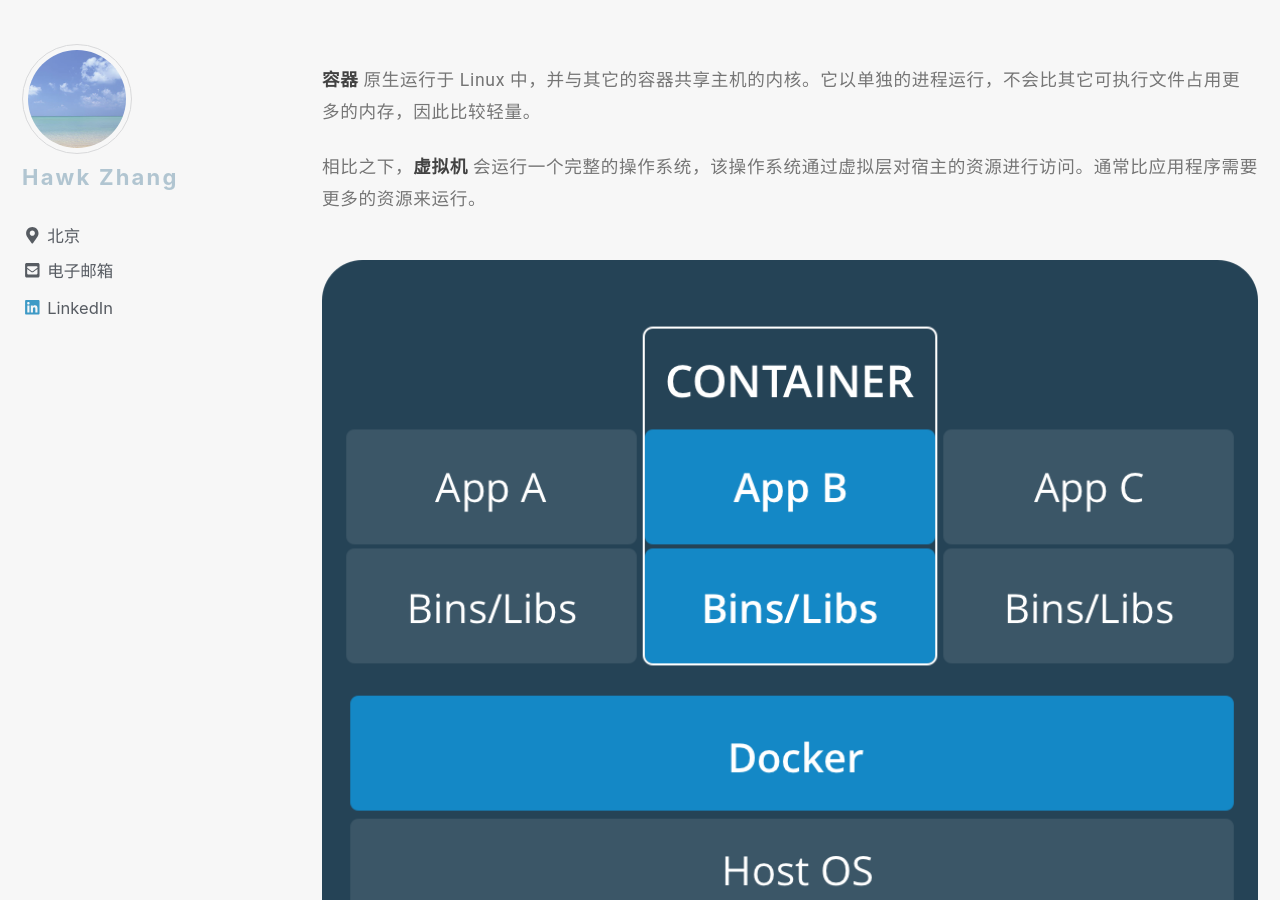
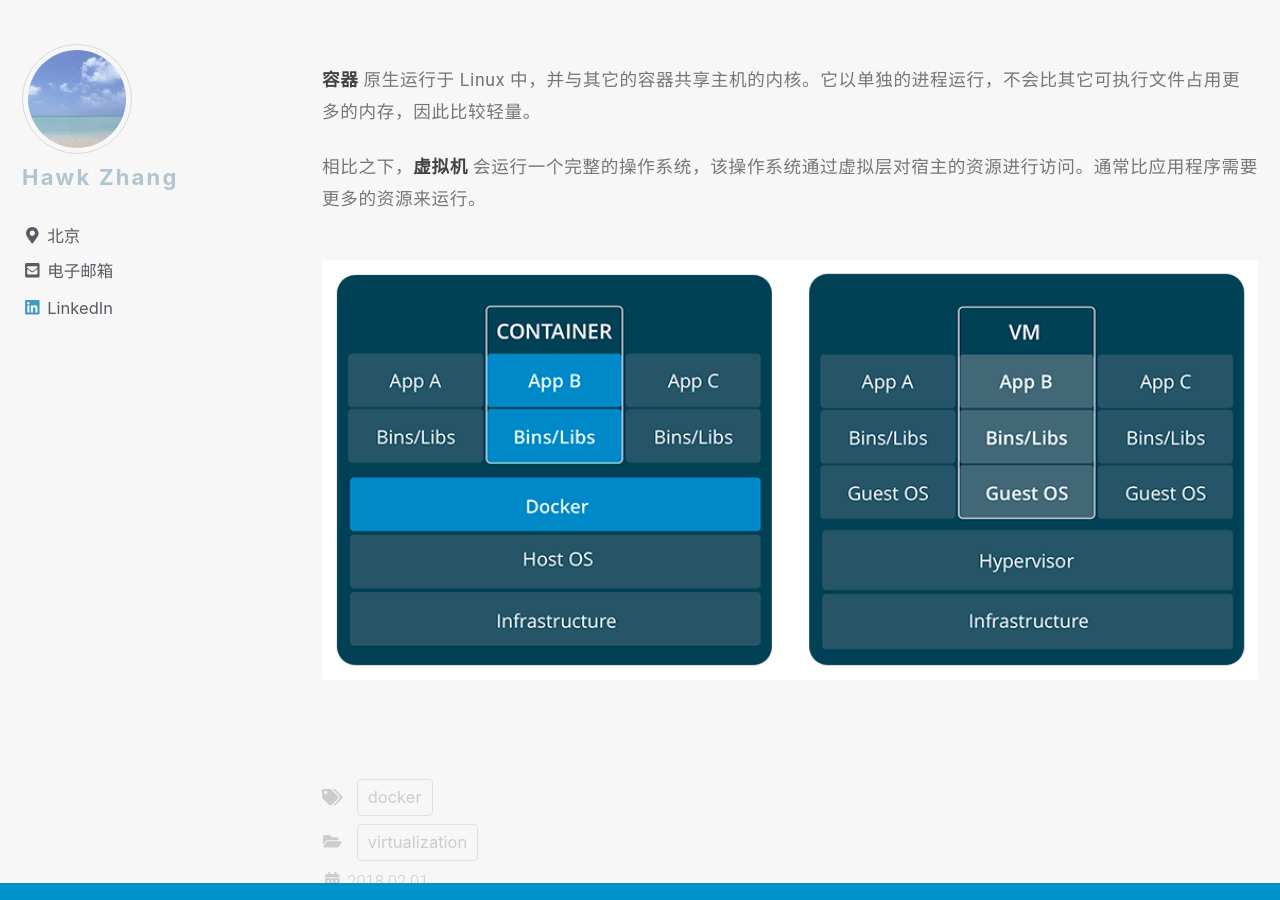
Before and after one commit to narru888/linotes_note, a Jekyll site: the page built from _posts/docker/2018-02-01-docker.basic.md, in a window 1280 px wide and 900 px high, scrolled down 1587 px. Built offline with Jekyll 4.4.1, drawn with Linux system fonts in a browser that asks for light colours; nearby versions of some CDN libraries; a script that is not in the unit is left out.

Commit message:
update on 2018-09-28 11:30:01 CST

```diff
--- a/_posts/docker/2018-02-01-docker.basic.md
+++ b/_posts/docker/2018-02-01-docker.basic.md
@@ -49,4 +49,4 @@
 
 相比之下，**虚拟机** 会运行一个完整的操作系统，该操作系统通过虚拟层对宿主的资源进行访问。通常比应用程序需要更多的资源来运行。
 
-{% include figure image_path="/assets/images/Container@2x.png" alt="容器" %} {% include figure image_path="/assets/images/VM@2x.png" alt="虚拟机" %}
+{% include figure image_path="/assets/images/docker.vs.vm.png" %}
```
Also changed, not shown: assets/images/docker.vs.vm.png (added).
